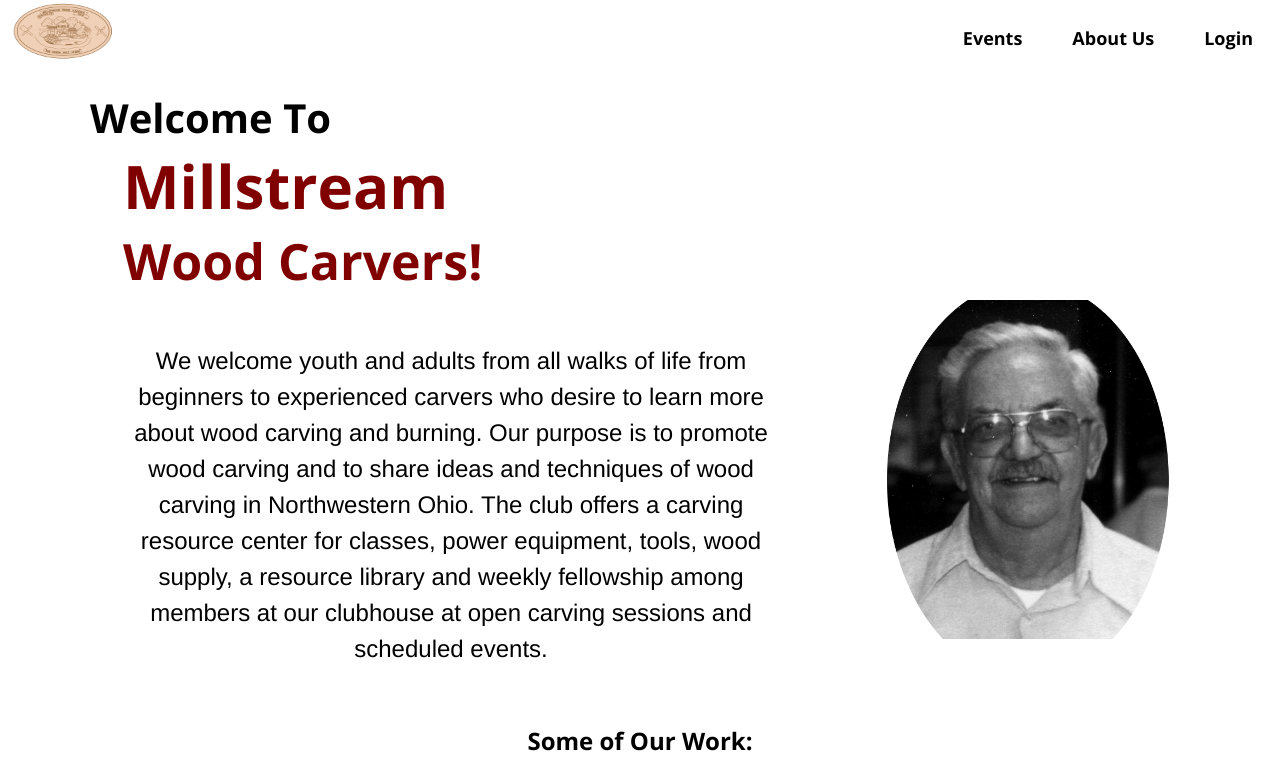
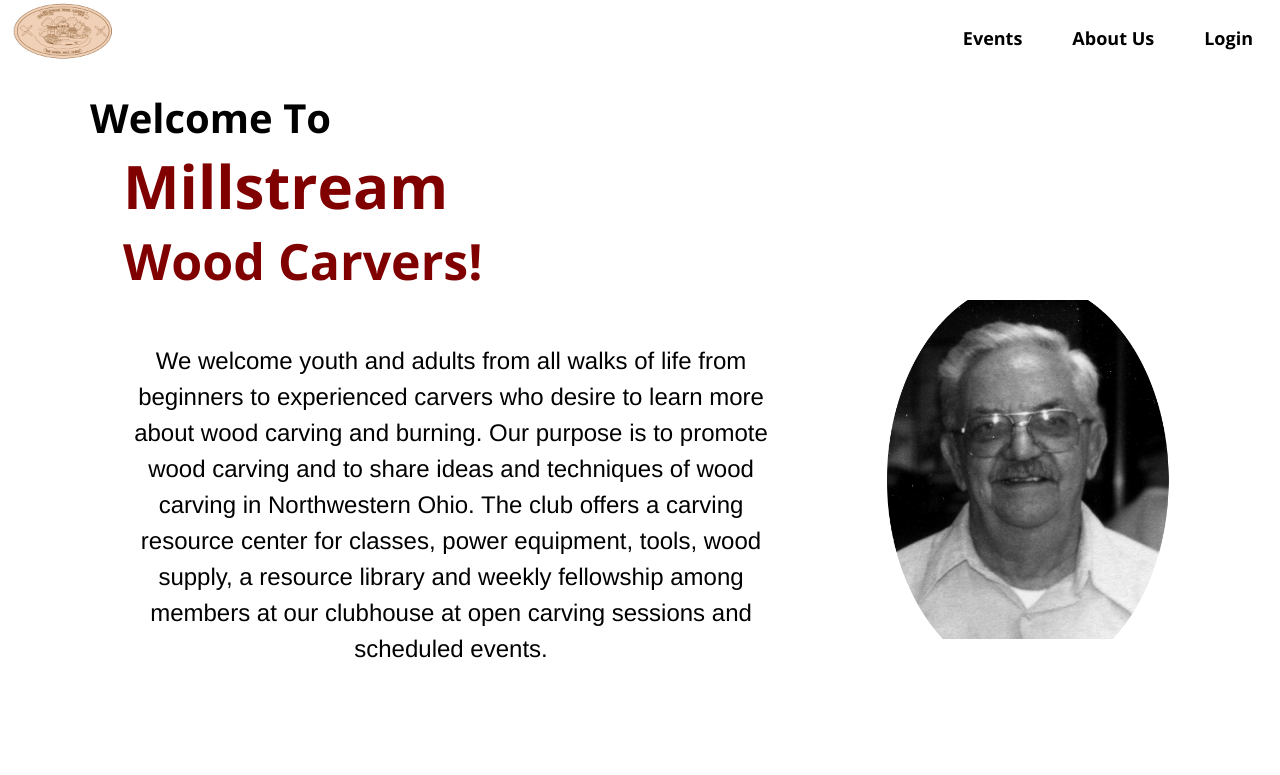
Before and after one commit to sidiBtr/CSCI480-project, a React (Vite) app in the folder frontend/: page / in a window 1280 px wide. Shown: the top 775 px of the page. Built offline with nearby package versions, Linux system fonts and the light colour scheme.

Commit message:
Fixed some spacing

```diff
--- a/frontend/src/pages/homePage.css
+++ b/frontend/src/pages/homePage.css
@@ -4,13 +4,17 @@ html {
   scroll-behavior: smooth;
 }
 
+#welcome-section {
+  height: 100vh;
+}
 
 .home-container {
   display: flex;
   flex-direction: column;
   justify-content: center;
   align-items: center;
-  padding-bottom: 4em;
+
+
 }
 
 .home-text {
```
